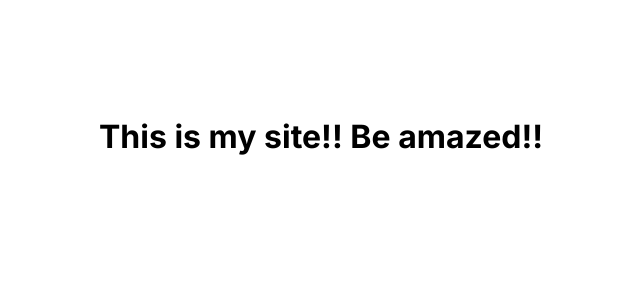
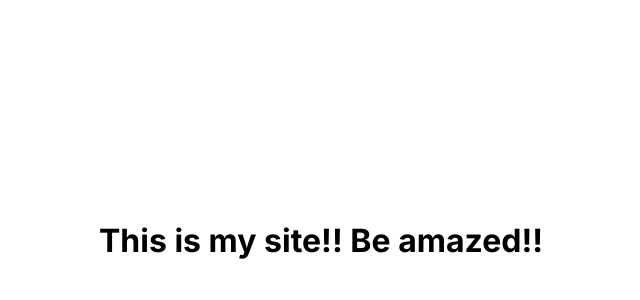
Before and after one commit to codaishin/homepage, a Next.js app: page / in a window 1280 px wide. Shown: the top 300 px of the page, without its empty margins (319-959 px from the left). Built offline with nearby package versions, Linux system fonts and the light colour scheme.

Commit message:
feat(layout): add main css class

```diff
--- a/src/app/layout.tsx
+++ b/src/app/layout.tsx
@@ -2,17 +2,21 @@
 
 import { Inter } from 'next/font/google'
 import type { Metadata } from 'next'
+import styles from './page.module.css'
 
 const inter = Inter({ subsets: ['latin'] })
+
+const RootLayout = ({ children }: Readonly<{ children: React.ReactNode }>) =>
+	<html lang='en'>
+		<body className={ `${inter.className} ${styles.main}` }>
+			{ children }
+		</body>
+	</html>
+
+
+export default RootLayout
 
 export const metadata: Metadata = {
 	title: 'Codaishin\'s Homepage',
 	description: 'Codaishin\'s Homepage',
 }
-
-const RootLayout = ({ children }: Readonly<{ children: React.ReactNode }>) =>
-	<html lang='en'>
-		<body className={ inter.className }>{ children }</body>
-	</html>
-
-export default RootLayout
```
